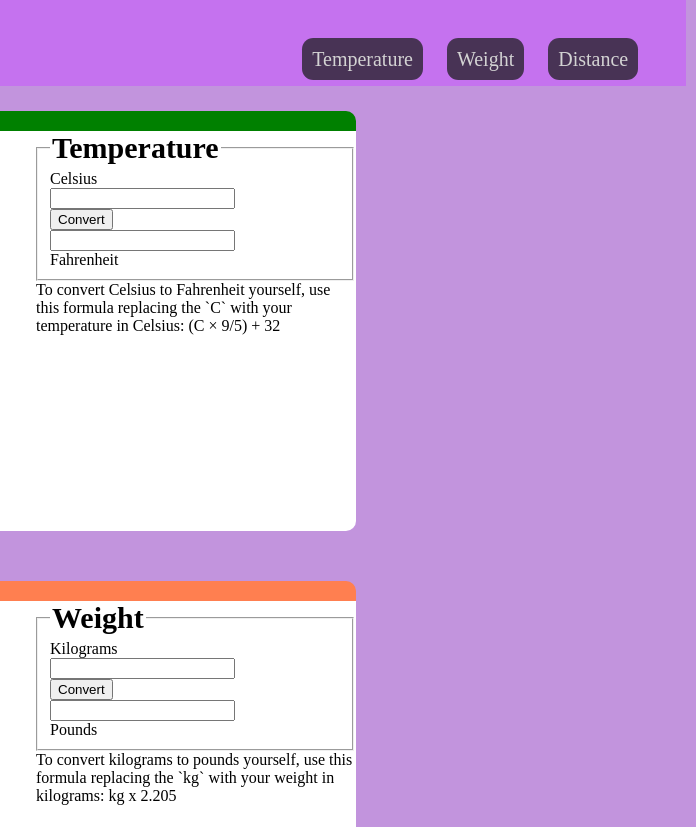
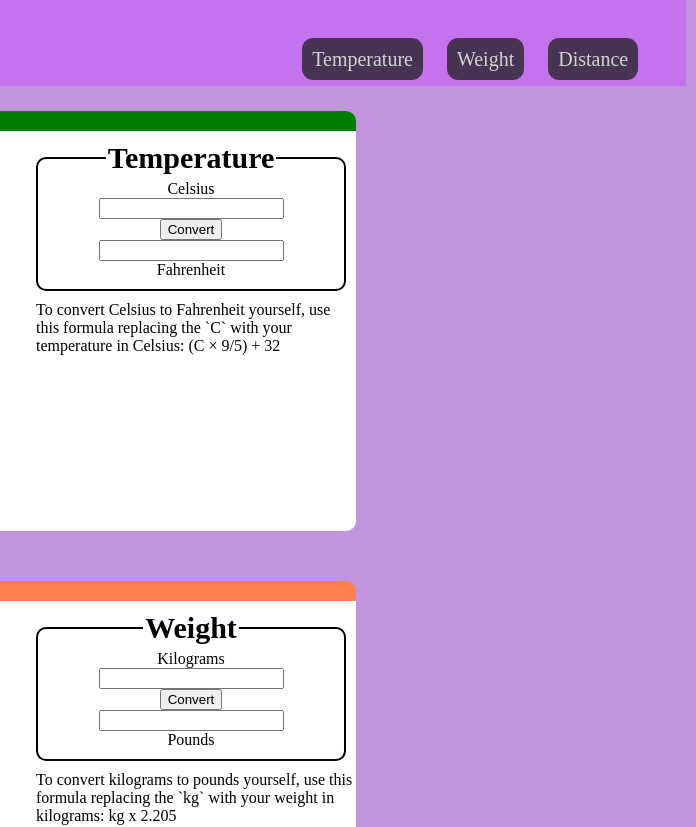
Before and after one commit to Igordro1d/temp_conv, a plain HTML site: page templates/index.html in a window 1280 px wide. Shown: the top 827 px of the page, 584-1280 px from the left. Drawn offline with Linux system fonts and the light colour scheme.

Commit message:
made fieldset of each conversion look better

```diff
--- a/static/styles.css
+++ b/static/styles.css
@@ -45,7 +45,7 @@ figure {
 }
 
 img {
-    width: 200px
+    width: 200px;
 }
 
 figcaption {
@@ -79,7 +79,12 @@ figcaption {
     margin-top: 25px;
     display: flex;
 }
-
+fieldset {
+    border: 2px solid black;
+    border-radius: 10px;
+    margin: 10px;
+    text-align: center
+}
 .temperature{
     border-top-color: green;
 }
```
